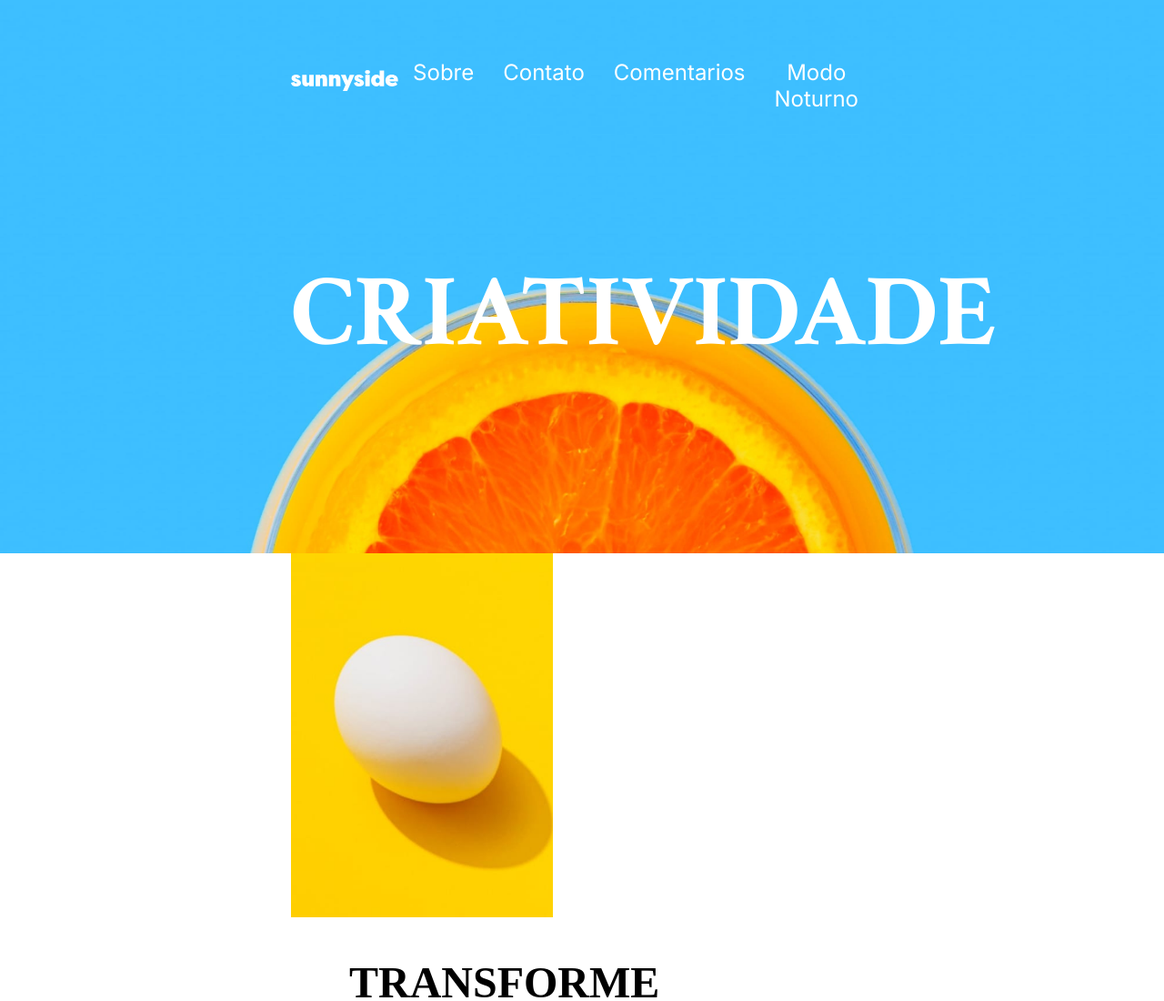
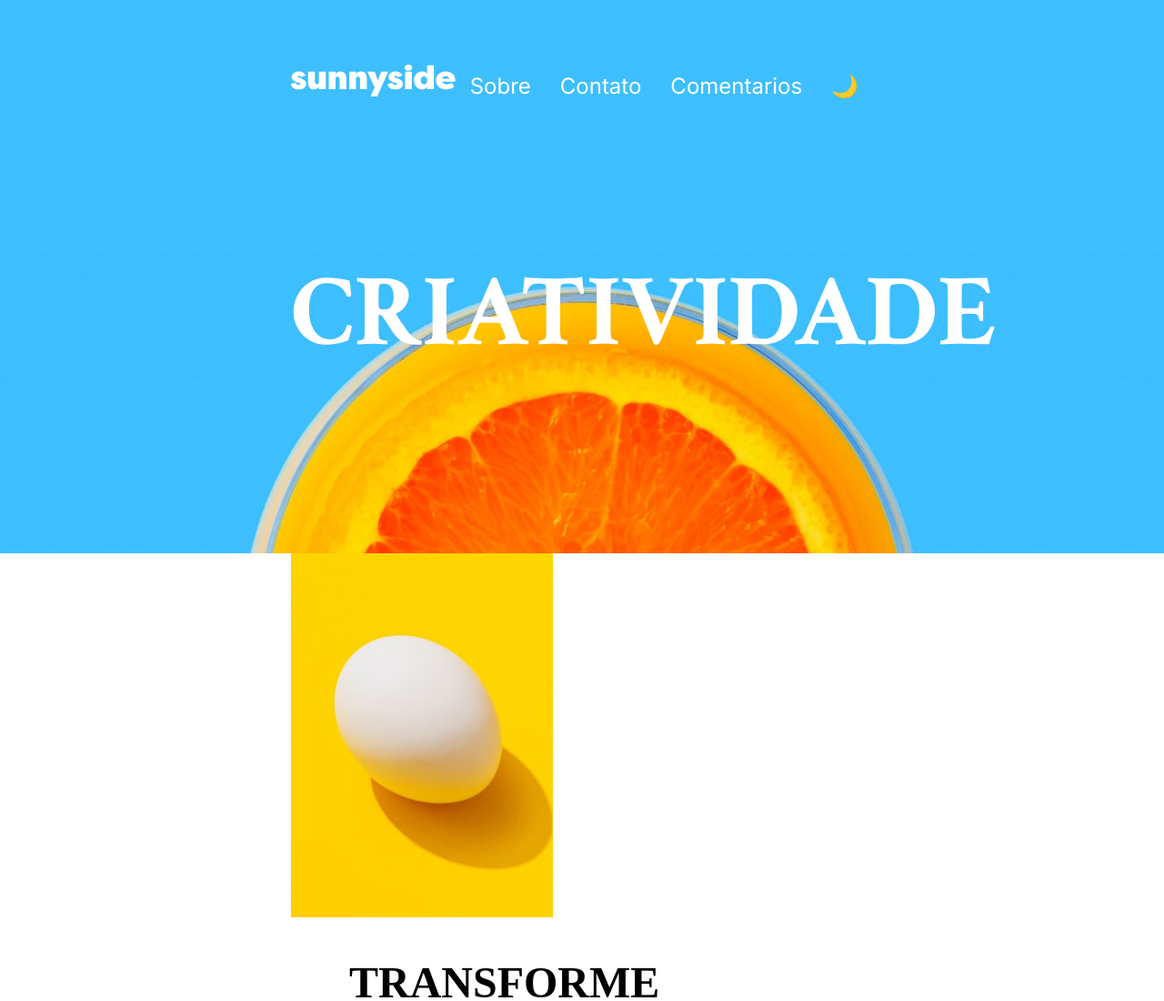
Before and after one commit to LucasAlfeu/Sunnyside, a plain HTML site: page index.html in a window 1280 px wide. Shown: the top 1100 px of the page at 91% size. Drawn offline with Linux system fonts and the light colour scheme; a web font is replaced by a local one.

Commit message:
modificando o icone do modo noturno

```diff
--- a/index.html
+++ b/index.html
@@ -32,7 +32,7 @@
                     <li class="menu__item"><a href="#servicos" class="menu__item--action">Sobre</a></li>
                     <li class="menu__item"><a href="#contato" class="menu__item--action">Contato</a></li>
                     <li class="menu__item"><a href="#comentario" class="menu__item--action">Comentarios</a></li>
-                    <li id="noturno" class="menu__item"><a href="#" class="menu__item--action">Modo Noturno</a></li>
+                    <li id="noturno" class="menu__item"><a href="#" class="menu__item--action">&#127769;</a></li>
                 </ul>
             </nav>
         </section>
```
